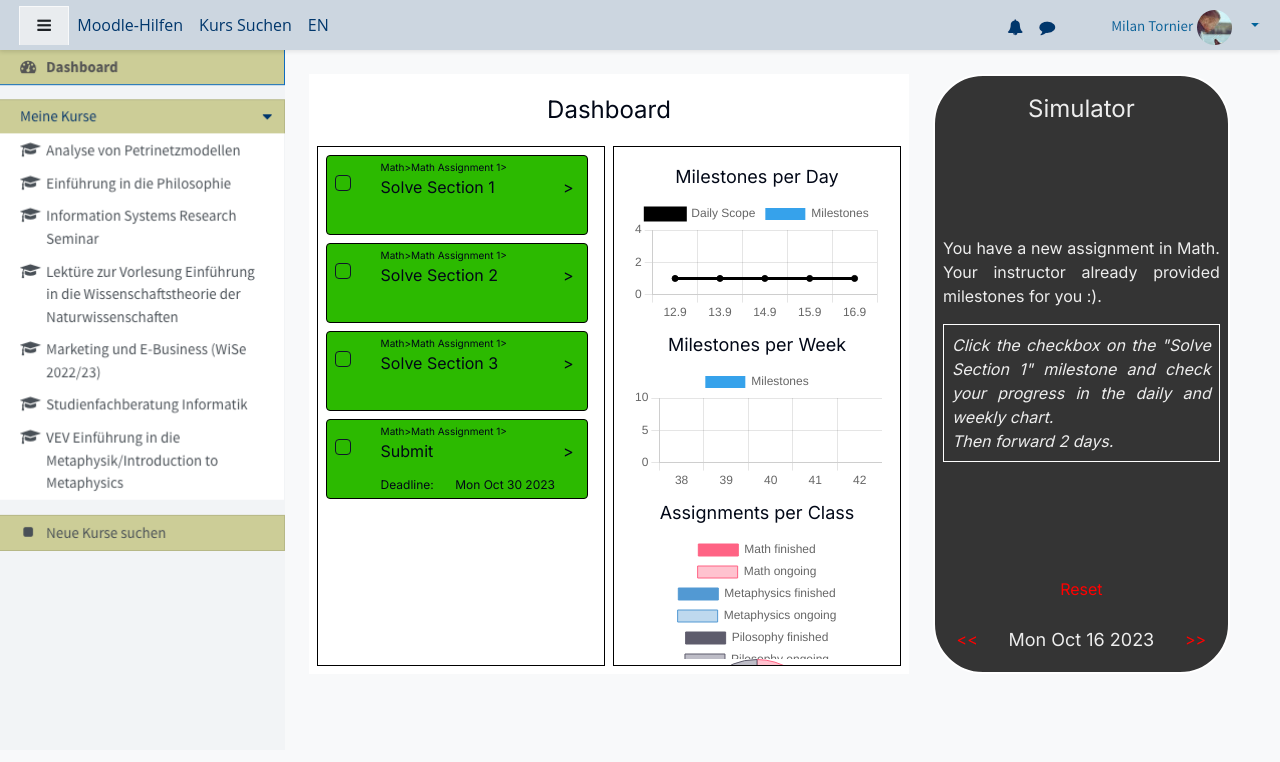
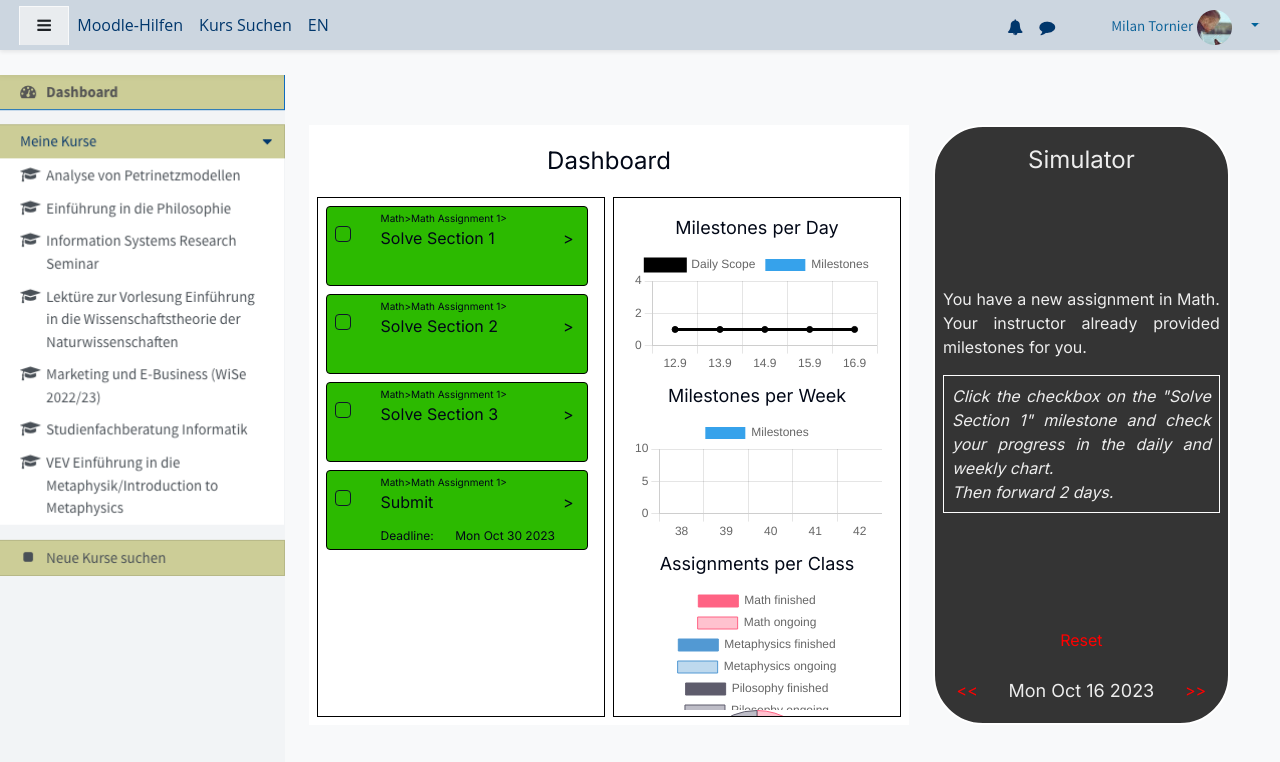
Before and after one commit to Tornierm/study-with-ease-thesis, a Next.js app: page / in a window 1280 px wide. Shown: the top 762 px of the page. Built offline with nearby package versions, Linux system fonts and the light colour scheme.

Commit message:
minor style change

```diff
--- a/app/page.tsx
+++ b/app/page.tsx
@@ -19,9 +19,10 @@ const Container = styled.div`
     "header header header"
     "menu plugin wizard"
     ;
-  grid-template-columns: auto minmax(600px, max-content) auto;
+  grid-template-columns: auto minmax(600px, 1fr) auto;
   grid-template-rows: 50px auto;
   overflow: scroll;
+  align-items: center;
 `
 
 const InitialDate = new Date(2023,9,16)
--- a/components/Plugin/TimeWizard/TimeWizard.tsx
+++ b/components/Plugin/TimeWizard/TimeWizard.tsx
@@ -139,12 +139,12 @@ const getStory = (date: Date) => {
        </TextBox>
     } else if(date.getTime() === new Date(2023,9,16).getTime()){
         return <TextBox>
-              <Text>{"You have a new assignment in Math. Your instructor already provided milestones for you :)."}</Text>
+              <Text>{"You have a new assignment in Math. Your instructor already provided milestones for you."}</Text>
             <Instruction>{"Click the checkbox on the \"Solve Section 1\" milestone and check your progress in the daily and weekly chart. "}<br/>{" Then forward 2 days."}</Instruction>
        </TextBox>
      } else if(date.getTime() === new Date(2023,9,18).getTime()){
         return <TextBox>
-              <Text>{"You have a new Assignment in Philosophy. Your instructor already provided milestones for you :). Additionally he provided tasks for one of the milestones."}</Text>
+              <Text>{"You have a new Assignment in Philosophy. Your instructor already provided milestones for you. Additionally he provided tasks for one of the milestones."}</Text>
             <Instruction>{"Click on \">\" on the \"Research and Gather Information\" milestone to visit the MilestoneManager. "}<br/>{" Click on \">\" on the \"Research and Gather Information\" milestone to visit the TaskManager. "}<br/>{" Click \"< Back\" in the header twice to return. "}<br/>{" Then Forward 1 day."}</Instruction>
        </TextBox>
      } else if(date.getTime() === new Date(2023,9,19).getTime()){
```
